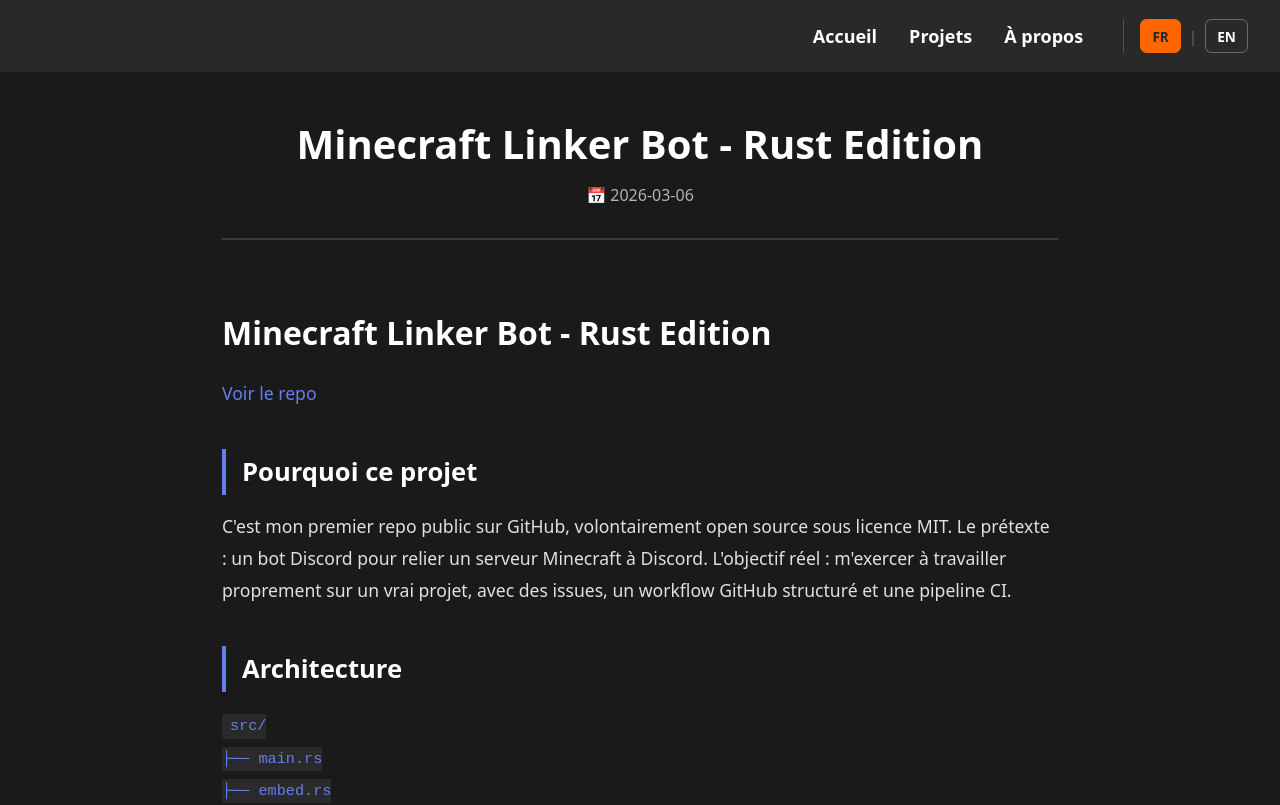
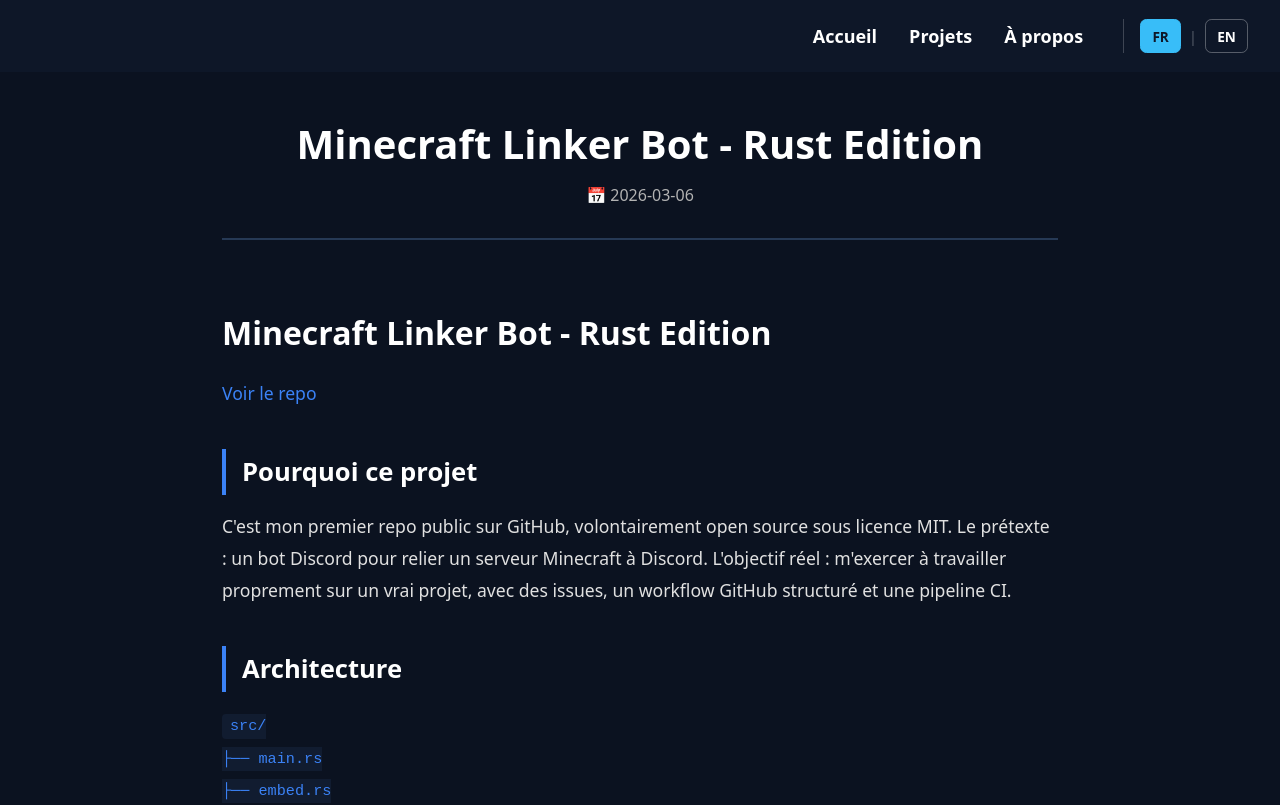
Before and after one commit to Tienux/personal-blog, a Nuxt app: page /projets/botmctodiscord in a window 1280 px wide. Shown: the top 805 px of the page. Built offline with nearby package versions, Linux system fonts and the light colour scheme.

Commit message:
upgrade design

```diff
--- a/app/pages/projets/[slug].vue
+++ b/app/pages/projets/[slug].vue
@@ -253,7 +253,7 @@
 }
 
 .not-found a:hover {
-  background: #667eea;
+  background: var(--color-primary);
   color: #ffffff;
 }
 
--- a/assets/style/variables.scss
+++ b/assets/style/variables.scss
@@ -7,21 +7,21 @@
   /* ========== COULEURS - Palette ========== */
 
   /* Backgrounds */
-  --color-bg: #1a1a1a;
-  --color-bg-secondary: #2a2a2a;
-  --color-bg-navbar: #292929;
-  --color-bg-navbar-hover: #0f0f0f;
-  --color-bg-card: linear-gradient(145deg, #2a2a2a, #1f1f1f);
-  --color-bg-code: #2a2a2a;
+  --color-bg: #0b1220;
+  --color-bg-secondary: #111c30;
+  --color-bg-navbar: #0e1728;
+  --color-bg-navbar-hover: #16243b;
+  --color-bg-card: linear-gradient(145deg, #16243b, #0f1728);
+  --color-bg-code: #111c30;
 
   /* Primaire - Bleu */
-  --color-primary: #667eea;
-  --color-primary-hover: #764ba2;
-  --color-primary-light: #9cacf2;
+  --color-primary: #3b82f6;
+  --color-primary-hover: #60a5fa;
+  --color-primary-light: #93c5fd;
 
-  /* Accent - Orange */
-  --color-accent: #ff6600;
-  --color-accent-hover: #ff8833;
+  /* Accent - Sky blue */
+  --color-accent: #38bdf8;
+  --color-accent-hover: #7dd3fc;
 
   /* Texte */
   --color-text-light: #ffffff;
@@ -32,7 +32,7 @@
   --color-text-muted-2: #a6a6a6;
 
   /* Borders */
-  --color-border: #3a3a3a;
+  --color-border: #263955;
 
   /* ========== ESPACEMENTS ========== */
 
@@ -66,7 +66,7 @@
   /* ========== OMBRES & EFFETS ========== */
 
   --shadow-sm: 0 4px 6px rgba(0, 0, 0, 0.3);
-  --shadow-md: 0 8px 20px rgba(102, 126, 234, 0.3);
+  --shadow-md: 0 8px 20px rgba(56, 189, 248, 0.22);
 
   /* ========== TRANSITIONS ========== */
 
```
